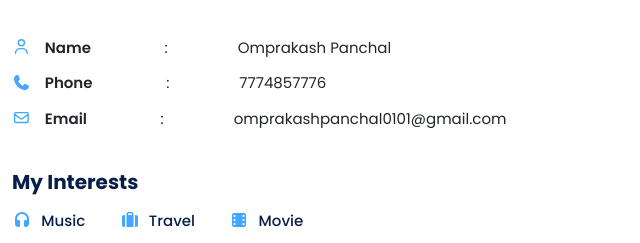
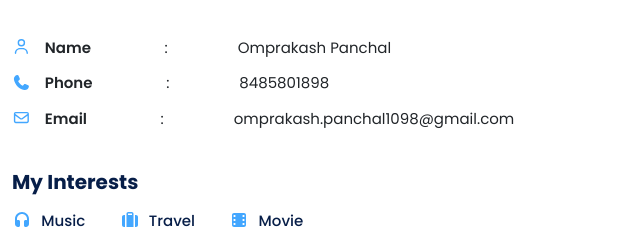
Before and after one commit to Omprakashpanchal12/portfoilio, a plain HTML site: page index.html in a window 1280 px wide. Shown: the part 1151-1394 px from the top of the page, 640-1280 px from the left. Drawn offline with Linux system fonts and the light colour scheme.

Commit message:
Update index.html

```diff
--- a/index.html
+++ b/index.html
@@ -109,7 +109,7 @@
                     <h5 class="type"></h5>  <!-- You Can Edit the title on the custom.js File -->
                     <p>Believe in being different.</p>
                     <div class="btn-home">
-                        <a href="https://app.luminpdf.com/viewer/6455774aff3d8701df90fc0c" class="main-btn">Download CV</a>
+                        <a href="https://app.luminpdf.com/viewer/64561f59ff3d8701dfa62620" class="main-btn">Download CV</a>
                         <a href="#contact" class="main-btn-hm">Contact Me</a>
                     </div>
                 </div>
@@ -203,11 +203,11 @@
                                 </div>
                                 <div class="content">
                                     <i class="fa fa-phone"></i>
-                                    <span class="title-info">Phone </span><span class="element">:</span><span>7774857776</span> <!-- Edit Your Phone  -->
+                                    <span class="title-info">Phone </span><span class="element">:</span><span>8485801898</span> <!-- Edit Your Phone  -->
                                 </div>
                                 <div class="content">
                                     <i class="far fa-envelope"></i>
-                                    <span class="title-info">Email  </span><span class="element">:</span><span>omprakashpanchal0101@gmail.com</span> <!-- Edit Your Email  -->
+                                    <span class="title-info">Email  </span><span class="element">:</span><span>omprakash.panchal1098@gmail.com</span> <!-- Edit Your Email  -->
                                 </div>
                             </div>
                             <div class="interests">
@@ -677,8 +677,8 @@
                                     </div>
                                     <div class="col-9">
                                         <h6>Call Me</h6>
+                                        <a href="tel:+918485801898">8485801898</a>
                                         <a href="tel:+917774857776">7774857776</a>
-                                        <a href="tel:+919975501898"></a>
                                     </div>
                                 </div>
                             </div>
@@ -691,7 +691,7 @@
                                     </div>
                                     <div class="col-9">
                                         <h6>E-mail</h6>
-                                        <a href="mailto:omprakashpanchal1898@gmail.com">omprakashpanchal0101@gmail.com</a>
+                                        <a href="mailto:omprakash.panchal1098@gmail.com">omprakash.panchal1098@gmail.com</a>
                                     </div>
                                 </div>
                             </div>
```
